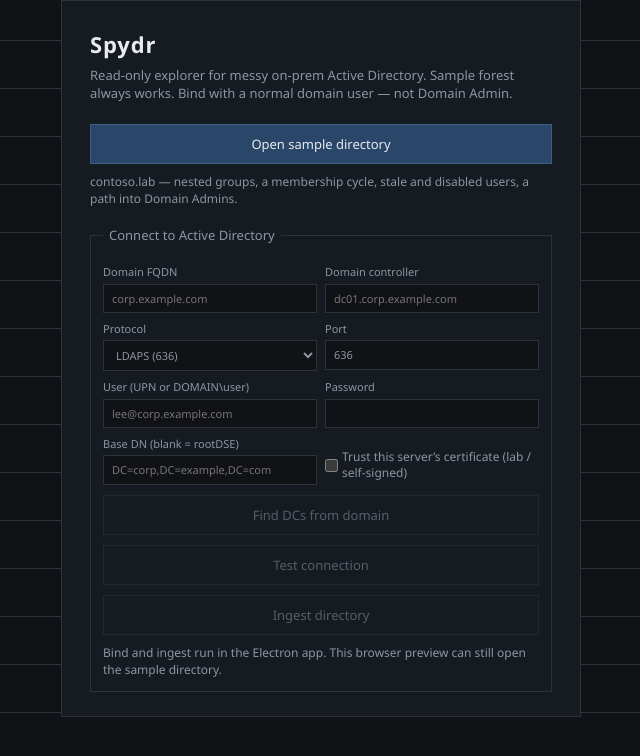
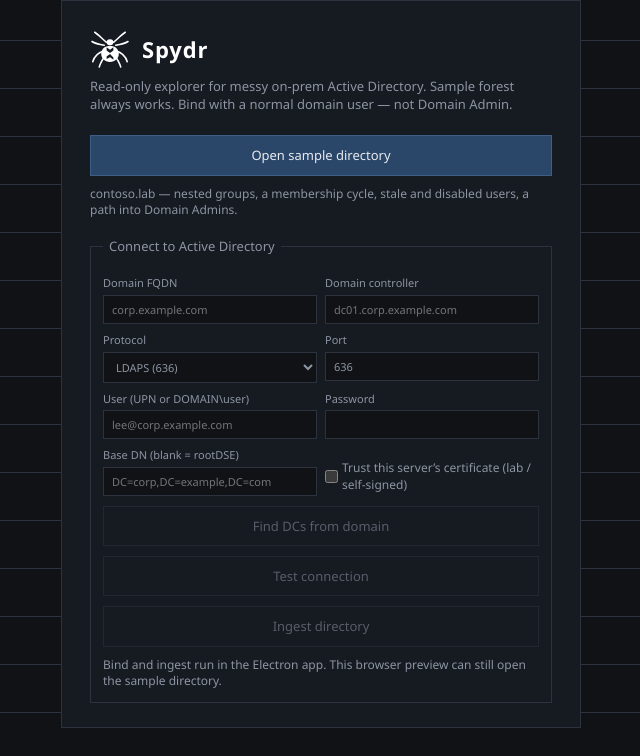
Before and after one commit to DanteCady/spydr-app, a React (Vite) app: page / in a window 1280 px wide. Shown: the top 756 px of the page, without its empty margins (319-959 px from the left). Built offline with nearby package versions, Linux system fonts and the light colour scheme.

Commit message:
Replace the boxed accent glyph with a white black-widow mark so Spydr reads as a spider, not a generic admin app.

```diff
--- a/electron.vite.config.ts
+++ b/electron.vite.config.ts
@@ -26,6 +26,7 @@ export default defineConfig({
   },
   renderer: {
     root: resolve(__dirname, '.'),
+    publicDir: resolve(__dirname, 'public'),
     resolve: {
       alias: {
         '@': resolve(__dirname, 'src'),
--- a/index.html
+++ b/index.html
@@ -4,6 +4,7 @@
     <meta charset="UTF-8" />
     <meta name="viewport" content="width=device-width, initial-scale=1.0" />
     <title>Spydr</title>
+    <link rel="icon" href="/favicon.svg" type="image/svg+xml" />
   </head>
   <body>
     <div id="root"></div>
--- /dev/null
+++ b/src/components/WidowMark.tsx
@@ -0,0 +1,27 @@
+export function WidowMark({ size = 22 }: { size?: number }) {
+  return (
+    <svg
+      viewBox="0 0 32 32"
+      width={size}
+      height={size}
+      fill="currentColor"
+      aria-hidden
+    >
+      <g stroke="currentColor" strokeWidth="1.25" strokeLinecap="round" fill="none">
+        <path d="M13 10.5C9.2 7.2 6.5 4.4 3.8 2.6" />
+        <path d="M19 10.5C22.8 7.2 25.5 4.4 28.2 2.6" />
+        <path d="M11.4 13C6.2 12.2 3.4 11.2 1.6 10" />
+        <path d="M20.6 13C25.8 12.2 28.6 11.2 30.4 10" />
+        <path d="M11.4 17.4C6 19 3.2 22.6 2.2 26.2" />
+        <path d="M20.6 17.4C26 19 28.8 22.6 29.8 26.2" />
+        <path d="M13 20C10 24.2 8.2 27.6 7.4 30.4" />
+        <path d="M19 20C22 24.2 23.8 27.6 24.6 30.4" />
+      </g>
+      <ellipse cx="16" cy="10.6" rx="2.7" ry="2.35" />
+      <path
+        fillRule="evenodd"
+        d="M16 13.4c4.05 0 7.05 2.85 7.05 6.45S20.05 26.3 16 26.3 8.95 23.45 8.95 19.85 11.95 13.4 16 13.4zm0 3.15-2.7-1.95v2.55L16 19.15l2.7-2v-2.55zm0 3.35-2.7 2.15v1.9L16 22.55l2.7 2.05v-1.9z"
+      />
+    </svg>
+  )
+}
--- a/src/shell/AppShell.tsx
+++ b/src/shell/AppShell.tsx
@@ -1,4 +1,5 @@
 import type { WorkspaceId } from '@shared/types'
+import { WidowMark } from '../components/WidowMark'
 import { ObjectInspector } from '../inspector/ObjectInspector'
 import { useApp } from '../state'
 import { Directory } from '../workspaces/Directory'
@@ -13,17 +14,6 @@ const NAV: { id: WorkspaceId; label: string; hint: string }[] = [
   { id: 'hygiene', label: 'Hygiene', hint: 'Cleanup' }
 ]
 
-function BrandMark() {
-  return (
-    <span className="brand-mark" aria-hidden>
-      <svg viewBox="0 0 16 16">
-        <circle cx="8" cy="8" r="1.6" />
-        <path d="M8 2.2v3.2M8 10.6v3.2M2.2 8h3.2M10.6 8h3.2M4 4l2.2 2.2M9.8 9.8 12 12M12 4 9.8 6.2M6.2 9.8 4 12" />
-      </svg>
-    </span>
-  )
-}
-
 export function AppShell() {
   const { snapshot, workspace, setWorkspace, search, setSearch, disconnect } = useApp()
   if (!snapshot) return null
@@ -32,7 +22,9 @@ export function AppShell() {
     <div className="app">
       <nav className="rail">
         <div className="brand">
-          <BrandMark />
+          <span className="brand-mark" aria-hidden>
+            <WidowMark />
+          </span>
           <div>
             <h1>Spydr</h1>
             <p>Read-only directory</p>
--- a/src/styles.css
+++ b/src/styles.css
@@ -55,12 +55,11 @@ code { font-family: ui-monospace, "Cascadia Mono", "SF Mono", Menlo, monospace;
 .brand-mark {
   width: 28px;
   height: 28px;
-  border: 1px solid var(--border);
-  background: var(--panel);
   display: grid;
   place-items: center;
+  color: #fff;
 }
-.brand-mark svg { width: 16px; height: 16px; stroke: var(--accent); fill: none; stroke-width: 1.4; }
+.brand-mark svg { width: 22px; height: 22px; }
 .brand h1 { margin: 0; font-size: 15px; font-weight: 600; letter-spacing: 0.04em; }
 .brand p { margin: 0; color: var(--muted); font-size: 11px; }
 
@@ -326,6 +325,14 @@ table.grid tr.selected td { background: var(--sel); }
   padding: 28px 28px 24px;
 }
 .connect-card h1 { margin: 0 0 6px; font-size: 22px; font-weight: 600; letter-spacing: 0.04em; }
+.connect-brand {
+  display: flex;
+  align-items: center;
+  gap: 12px;
+  color: #fff;
+  margin-bottom: 8px;
+}
+.connect-brand h1 { margin: 0; }
 .connect-card .lede { color: var(--muted); margin: 0 0 22px; }
 .primary {
   background: var(--accent-2);
--- a/src/workspaces/Connect.tsx
+++ b/src/workspaces/Connect.tsx
@@ -1,5 +1,6 @@
 import { useEffect, useMemo, useState } from 'react'
 import type { ConnectionInput, Protocol } from '@shared/types'
+import { WidowMark } from '../components/WidowMark'
 import { useApp } from '../state'
 
 function defaultPort(protocol: Protocol): number {
@@ -101,7 +102,10 @@ export function Connect() {
   return (
     <div className="connect">
       <div className="connect-card">
-        <h1>Spydr</h1>
+        <div className="connect-brand">
+          <WidowMark size={40} />
+          <h1>Spydr</h1>
+        </div>
         <p className="lede">Read-only explorer for messy on-prem Active Directory. Sample forest always works. Bind with a normal domain user — not Domain Admin.</p>
         <button className="primary" type="button" onClick={openSample}>
           Open sample directory
```
Also changed, not shown: public/favicon.svg (added).
